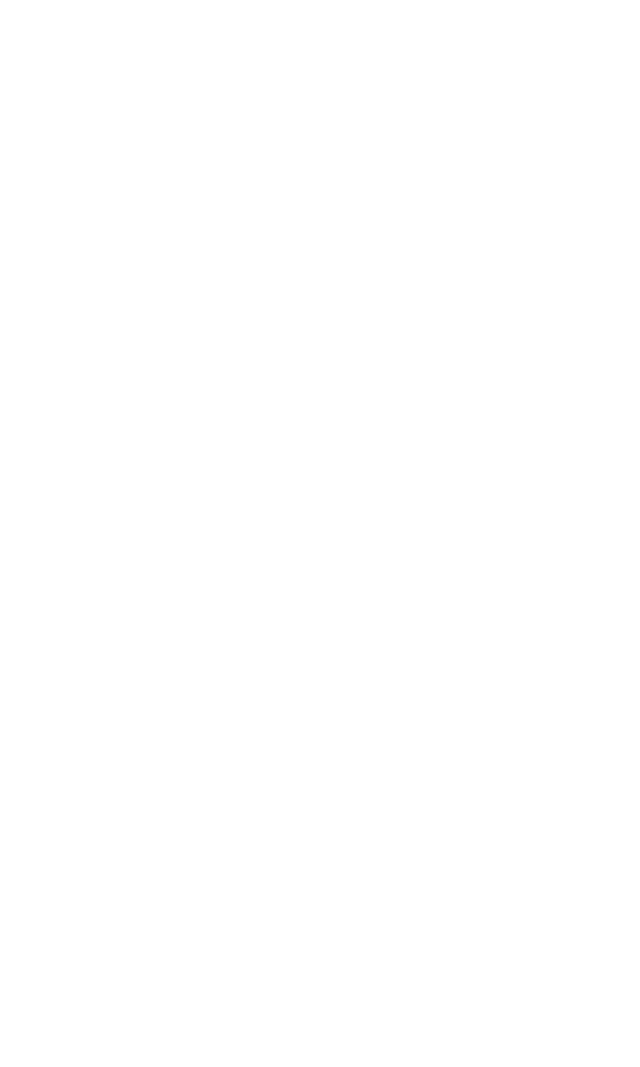
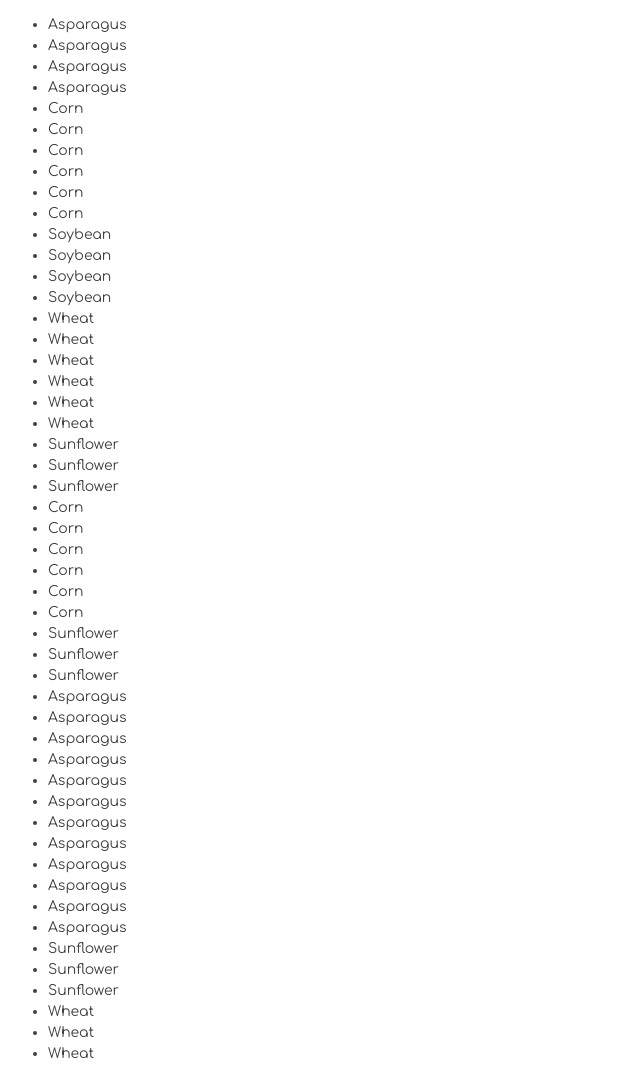
Before and after one commit to NSS-Day-Cohort-79/Modern-Farm-client-jnensf, a website with bundled scripts: page src/index.html in a window 1280 px wide. Shown: the top 1067 px of the page, without its empty margins (0-640 px from the left). Before the commit the page ends 800 px from the top, so only its background shows below. Built offline with nearby package versions, Linux system fonts and the light colour scheme; a web font is replaced by a local one.

Commit message:
catalog - render catalog to DOM

```diff
--- a/src/index.html
+++ b/src/index.html
@@ -7,7 +7,7 @@
     </head>
 
     <body>
-        <main class="container">
+        <main id="container">
             <div class="messages"></div>
         </main>
 
--- a/src/scripts/catalog.js
+++ b/src/scripts/catalog.js
@@ -1,4 +1,4 @@
-export const catalog = (harvest) => {
+export const getCatalogHTML = (harvest) => {
     let catalogHTML = `<ul class="container--crops">`
 
     for (const h of harvest) {
--- a/src/scripts/main.js
+++ b/src/scripts/main.js
@@ -3,6 +3,7 @@ import { plantSeeds } from "./tractor.js"
 import { createAsparagus } from "./seeds/asparagus.js"
 import { addPlant, usePlants } from "./field.js"
 import { harvestPlants } from "./harvester.js"
+import { getCatalogHTML } from "./catalog.js"
 
 console.log("Welcome to the main module")
 
@@ -30,3 +31,18 @@ console.log(getPlantsFields)
 // harvest
 const harvest = harvestPlants(getPlantsFields)
 console.log(harvest)
+
+const catalogHTML = getCatalogHTML(harvest)
+// console.log(catalogHTML)
+
+const renderCatalogToDOM = (catalogHTML) => {
+    const container = document.getElementById('container')
+
+    if (container) {
+        container.innerHTML = catalogHTML;
+    } else {
+        console.error("Could not find element with class container")
+    }
+}
+
+renderCatalogToDOM(catalogHTML)
```
